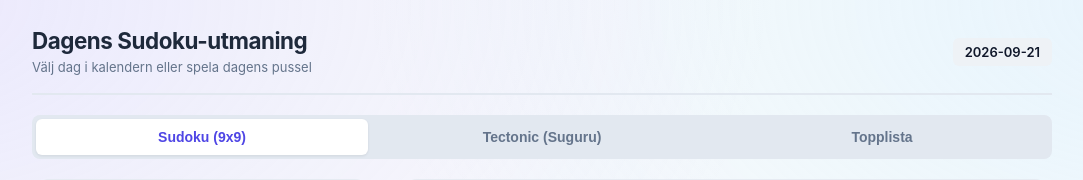
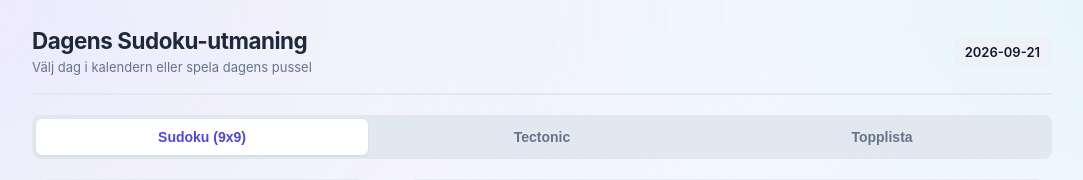
Before and after one commit to kallt/daily-logic-puzzles, a Flask app: page / in a window 1280 px wide. Shown: the top 180 px of the page, without its empty margins (98-1181 px from the left). Run offline with Flask 3, Linux system fonts and the light colour scheme; data comes from the database, SQL or seed files in the repository.

Commit message:
docs: rename tab to Tectonic and add screenshot preview to README

```diff
--- a/templates/index.html
+++ b/templates/index.html
@@ -22,7 +22,7 @@
         <!-- Navigation Tabs -->
         <nav class="nav-tabs">
             <button class="tab-btn active" data-tab="sudoku">Sudoku (9x9)</button>
-            <button class="tab-btn" data-tab="tectonic">Tectonic (Suguru)</button>
+            <button class="tab-btn" data-tab="tectonic">Tectonic</button>
             <button class="tab-btn" data-tab="leaderboard">Topplista</button>
         </nav>
 
```
Also changed, not shown: tests/test_engines.py (+6 -1 lines), README.md, 1 other file.
